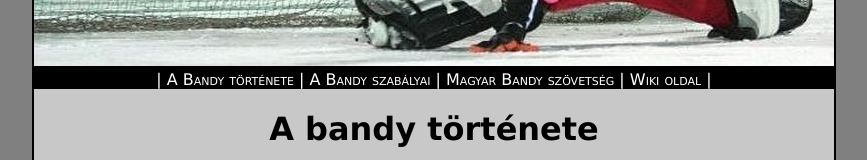
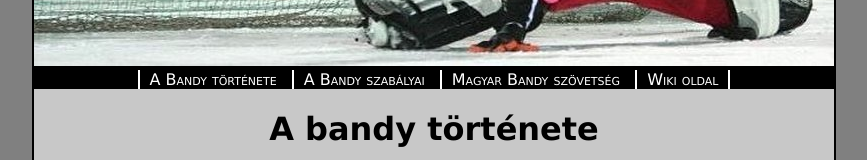
Before and after one commit to KovacsicsZsolt/Suli-, a plain HTML site: page bandy/tortenet.html in a window 1280 px wide. Shown: the part 195-355 px from the top of the page, without its empty margins (206-1073 px from the left). Drawn offline with Linux system fonts and the light colour scheme.

Commit message:
Menü lválasztó vonalak javítása

```diff
--- a/bandy/bandy.css
+++ b/bandy/bandy.css
@@ -21,6 +21,12 @@ header {
 .navi {
     color: rgb(255, 255, 255);
     font-variant: small-caps;
+    border-left: 2px solid rgb(255, 255, 255);
+    padding-left: 10px;
+    padding-right: 10px;
+}
+nav a:last-child {
+    border-right: 2px solid rgb(255, 255, 255);
 }
 h1 {
     text-align: center;
--- a/bandy/tortenet.html
+++ b/bandy/tortenet.html
@@ -14,10 +14,10 @@
                 <img src="csik.jpg" alt="bandy_fejléc">
             </a>
             <nav>
-                <a class="navi" href="tortenet.html">|  A Bandy története</a>
-                <a class="navi" href="szabalyok.html">|  A Bandy szabályai</a>
-                <a class="navi" href="http://bandy.hu" target="_blank">|  Magyar Bandy szövetség</a>
-                <a class="navi" href="http://hu.wikipedia.org/wiki/J%C3%A9glabda" target="_blank">|  Wiki oldal  |</a>
+                <a class="navi" href="tortenet.html">A Bandy története</a>
+                <a class="navi" href="szabalyok.html">A Bandy szabályai</a>
+                <a class="navi" href="http://bandy.hu" target="_blank">Magyar Bandy szövetség</a>
+                <a class="navi" href="http://hu.wikipedia.org/wiki/J%C3%A9glabda" target="_blank">Wiki oldal</a>
             </nav>
         </header>
             <h1>A bandy története</h1>
```
Also changed, not shown: bandy/szabalyok.html (+4 -4 lines).
